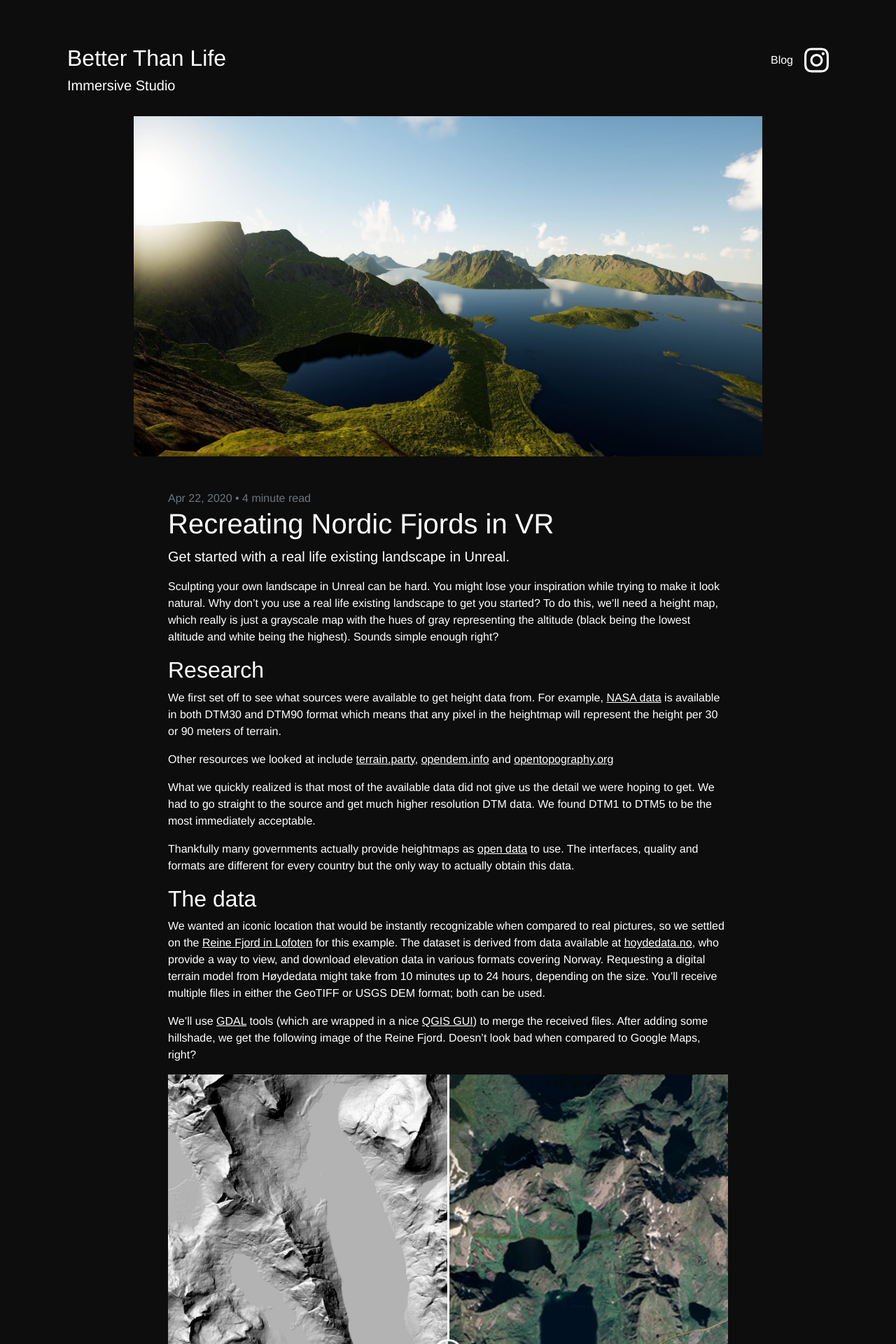
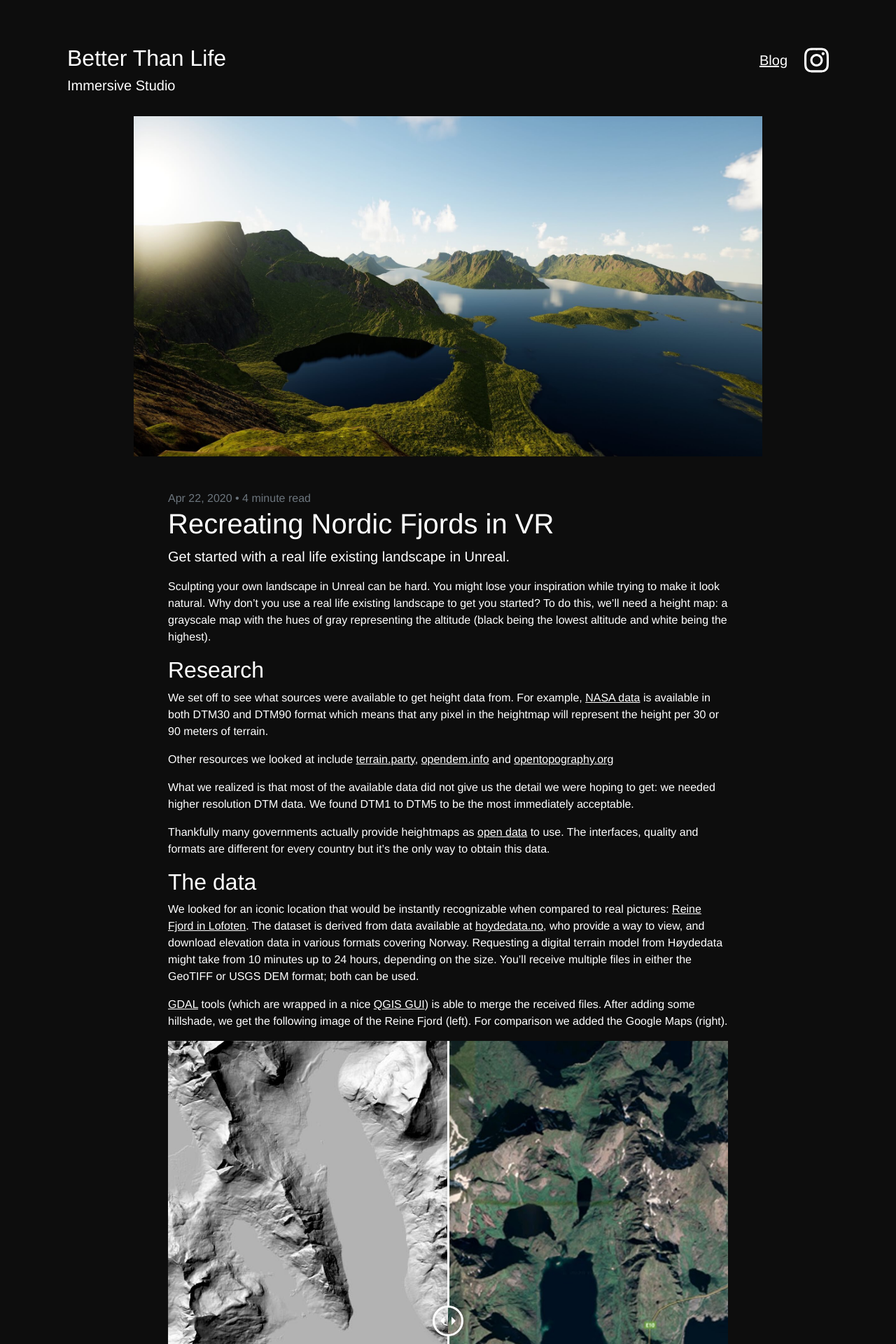
Before and after one commit to aijkoopmans/betterthanlife, a Jekyll site: the page built from _posts/2020-04-22-recreating-nordic-fjords-in-vr.md, in a window 1280 px wide. Shown: the top 1920 px of the page at 70% size. Built offline with Jekyll 4.4.1, drawn with Linux system fonts in a browser that asks for light colours; nearby versions of some CDN libraries; some of the changed text lies outside the part shown.

Commit message:
blog steam links and styling

```diff
--- a/_includes/header.html
+++ b/_includes/header.html
@@ -1,20 +1,20 @@
-<header class="d-flex justify-content-between w-100">
-  <div>
+<header class="d-md-flex justify-content-between w-100">
+  <div class="mb-2 mb-md-0">
     <div class="mb-2">
       <a class="h2 text-decoration-none" href="/">Better Than Life</a>
     </div>
     <div class="h5 font-weight-normal">Immersive Studio</div>
-    <div class="d-md-none mt-4">
-      <div class="font-weight-bold">Interested in working together?</div>
-      <a class="text-decoration-underline" href="mailto:hello@betterthanlife.io">hello@betterthanlife.io</a>
-    </div>
   </div>
-  <div>
+  <nav>
     <div class="d-flex" style="margin-top: 2px">
-      <a class="mr-sm-3 mr-2 my-auto" href="{{ site.baseurl }}/blog">Blog</a>
+      <a class="mr-2 mr-md-4 my-auto text-decoration-underline" href="{{ site.baseurl }}/blog">Blog</a>
       <a target="_blank" class="icon" href="https://www.instagram.com/betterthanlife.io/">
         <img src="{{ site.baseurl }}/images/instagram.svg" alt="Logo Instagram">
       </a>
     </div>
+  </nav>
+  <div class="d-md-none mt-4">
+    <div class="font-weight-bold">Interested in working together?</div>
+    <a class="text-decoration-underline" href="mailto:hello@betterthanlife.io">hello@betterthanlife.io</a>
   </div>
 </header>
--- a/_layouts/project.html
+++ b/_layouts/project.html
@@ -26,6 +26,11 @@
         {% endfor %}
       </div>
     {% endif %}
+    {% if page.steam_url %}
+      <a class="mt-1 mt-md-0 text-decoration-underline" target="_blank" href="{{page.steam_url}}">
+       View in Steam Store
+      </a>
+    {% endif %}
   </div>
   {% include footer.html %}
 </body>
--- a/_posts/2020-04-22-recreating-nordic-fjords-in-vr.md
+++ b/_posts/2020-04-22-recreating-nordic-fjords-in-vr.md
@@ -12,22 +12,22 @@
   Get started with a real life existing landscape in Unreal.
 </p>
 
-Sculpting your own landscape in Unreal can be hard. You might lose your inspiration while trying to make it look natural. Why don’t you use a real life existing landscape to get you started? To do this, we’ll need a height map, which really is just a grayscale map with the hues of gray representing the altitude (black being the lowest altitude and white being the highest). Sounds simple enough right?
+Sculpting your own landscape in Unreal can be hard. You might lose your inspiration while trying to make it look natural. Why don’t you use a real life existing landscape to get you started? To do this, we’ll need a height map: a grayscale map with the hues of gray representing the altitude (black being the lowest altitude and white being the highest).
 
 ## Research
 
-We first set off to see what sources were available to get height data from. For example, [NASA data](http://dwtkns.com/srtm){:target="_blank"} is available in both DTM30 and DTM90 format which means that any pixel in the heightmap will represent the height per 30 or 90 meters of terrain.
+We set off to see what sources were available to get height data from. For example, [NASA data](http://dwtkns.com/srtm){:target="_blank"} is available in both DTM30 and DTM90 format which means that any pixel in the heightmap will represent the height per 30 or 90 meters of terrain.
 
 Other resources we looked at include [terrain.party](https://terrain.party){:target="_blank"}, [opendem.info](https://opendem.info){:target="_blank"} and [opentopography.org](https://opentopography.org){:target="_blank"}
 
-What we quickly realized is that most of the available data did not give us the detail we were hoping to get. We had to go straight to the source and get much higher resolution DTM data. We found DTM1 to DTM5 to be the most immediately acceptable.
+What we realized is that most of the available data did not give us the detail we were hoping to get: we needed higher resolution DTM data. We found DTM1 to DTM5 to be the most immediately acceptable.
 
-Thankfully many governments actually provide heightmaps as [open data](https://github.com/openterrain/openterrain/wiki/Terrain-Data){:target="_blank"} to use. The interfaces, quality and formats are different for every country but the only way to actually obtain this data.
+Thankfully many governments actually provide heightmaps as [open data](https://github.com/openterrain/openterrain/wiki/Terrain-Data){:target="_blank"} to use. The interfaces, quality and formats are different for every country but it's the only way to obtain this data.
 
 ## The data
-We wanted an iconic location that would be instantly recognizable when compared to real pictures, so we settled on the [Reine Fjord in Lofoten](https://www.google.com/search?q=Reine+Fjord&tbm=isch){:target="_blank"} for this example. The dataset is derived from data available at [hoydedata.no](https://hoydedata.no){:target="_blank"}, who provide a way to view, and download elevation data in various formats covering Norway. Requesting a digital terrain model from Høydedata might take from 10 minutes up to 24 hours, depending on the size. You’ll receive multiple files in either the GeoTIFF or USGS DEM format; both can be used.
+We looked for an iconic location that would be instantly recognizable when compared to real pictures: [Reine Fjord in Lofoten](https://www.google.com/search?q=Reine+Fjord&tbm=isch){:target="_blank"}. The dataset is derived from data available at [hoydedata.no](https://hoydedata.no){:target="_blank"}, who provide a way to view, and download elevation data in various formats covering Norway. Requesting a digital terrain model from Høydedata might take from 10 minutes up to 24 hours, depending on the size. You’ll receive multiple files in either the GeoTIFF or USGS DEM format; both can be used.
 
-We'll use [GDAL](https://gdal.org){:target="_blank"} tools (which are wrapped in a nice [QGIS GUI](https://www.qgis.org){:target="_blank"}) to merge the received files. After adding some hillshade, we get the following image of the Reine Fjord. Doesn’t look bad when compared to Google Maps, right?
+[GDAL](https://gdal.org){:target="_blank"} tools (which are wrapped in a nice [QGIS GUI](https://www.qgis.org){:target="_blank"}) is able to merge the received files. After adding some hillshade, we get the following image of the Reine Fjord (left). For comparison we added the Google Maps (right).
 
 <div id="images1" class="mb-3 twentytwenty-container">
  <img class="w-100" src="/images/posts/recreating_nordic_fjords/reine_selection_hillshade.jpg" />
@@ -37,16 +37,16 @@
 The [landscape technical guide](https://docs.unrealengine.com/en-US/Engine/Landscape/TechnicalGuide/index.html#recommendedlandscapesizes){:target="_blank"} of Unreal suggests a number of sizes that maximize the area while minimizing the number of landscape components. We chose to crop the resulting image to an 8129x8129 image, which represents about 8 square kilometers in real life.
 
 ## World Machine
-The Norwegian data we got was in GeoTIFF format which made it easy to work with, you can even open them in Photoshop although you’ll have to change the image type from 32 bit to 16 bit to get a better idea of the heightmap. Theoretically you could simply port this heightmap to Unreal and call it a day but we wanted to have more control over the end result.
+The Norwegian data was in GeoTIFF format which made it easy to work with; you can even open them in Photoshop although you’ll have to change the image type from 32 bit to 16 bit to get a better idea of the heightmap. You could simply port this heightmap to Unreal and call it a day but we wanted to have more control over the end result.
 
 This is where the node based terrain generator [World Machine](https://www.world-machine.com/){:target="_blank"} comes in. First we input our GeoTIFF into World Machine to get our first 3D view of the terrain. Make sure you conform the extents to be identical to the 8129x8129 format we’re working with. World Machine conveniently provides an example of using real world data and making changes to it to improve the result. This gave us a good idea of how to make changes to the original data.
 
-Our main problem was the fact that there’s no underwater height data so the entire surface of the water is completely flat which means we need some way to lower the surface of the water and create some coastlines that fade into the water. To do this we first raised the entire height map and selected only the lowest point of the height map (the surface of the water) to lower that. We then used the thermal erosion, erosion and coastal erosion nodes to create a smooth drop-off into the water.
+Our main problem was the lack of underwater height data, which renders the entire surface of the water flat. So we need a way to lower the surface of the water and create some coastlines that fade into the water. To do this we first raised the entire height map and selected only the lowest point of the height map (the surface of the water) to lower that. We then used the thermal erosion, erosion and coastal erosion nodes to create a smooth drop-off into the water.
 
 Finally, we can export it as a RAW16, which Unreal will accept.
 
 ## Unreal
-First we take our exported heightmap and import it as a landscape in Unreal. We like using [Brushify](https://www.brushify.io){:target="_blank"} for our landscape material as it handles some of the time consuming aspects of creating a proper material automatically. What you see above is just a simple two layer material setup, using [Quixel](https://quixel.com/bridge){:target="_blank"} materials, to start with. Finally, we add 8 square kilometers of water and we get our final result:
+First we take our exported heightmap and import it as a landscape in Unreal. We like using [Brushify](https://www.brushify.io){:target="_blank"} for our landscape material as it handles some of the time consuming aspects of creating a proper material automatically. What you see above is just a simple two layer material setup, using [Quixel](https://quixel.com/bridge){:target="_blank"} materials, to start with. Finally, we add 8 square kilometers of water and we get our final result (left). And again, Google maps for comparison (right).
 
 <div id="images2" class="mb-3 twentytwenty-container">
  <img class="w-100" src="/images/posts/recreating_nordic_fjords/reine_selection_unreal.jpg" />
--- a/css/style.scss
+++ b/css/style.scss
@@ -15,7 +15,11 @@
 }
 
 .icon img{
-  height: 32px;
+  height: 1.5rem;
+}
+
+.icon-text{
+  height: 1rem;
 }
 
 .icon + .icon{
@@ -24,7 +28,7 @@
 
 @include media-breakpoint-up(md) {
   .icon img{
-    height: 40px;
+    height: 2.5rem;
   }
 }
 
@@ -42,6 +46,13 @@
 
 header{
   padding: 1rem 1rem 2rem 1rem;
+  @include media-breakpoint-up(md) {
+    nav{
+      a{
+        font-size: 1.25rem;
+      }
+    }
+  }
 }
 
 footer{
```
Also changed, not shown: _projects/meditation_island.md (+1 -0 lines), index.html (+8 -1 lines), images/steam-symbol.svg (added).
